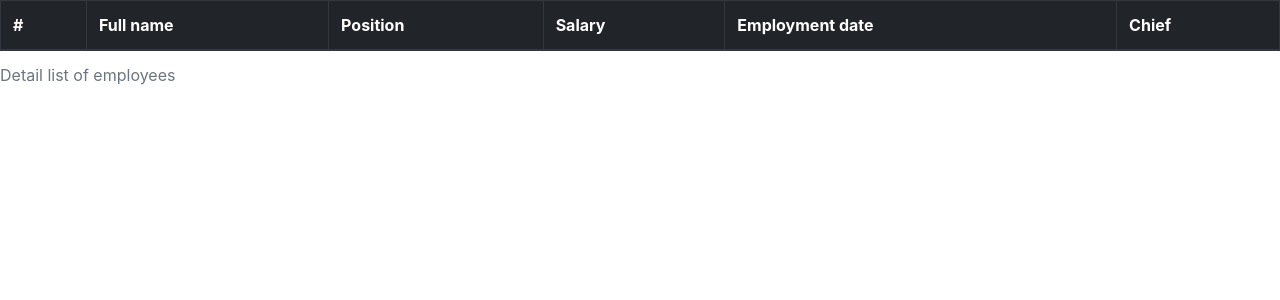
After one commit to francuz08011990/employees, a Django app: page /detail_list/ in a window 1280 px wide. The commit adds this page. Shown: the top 300 px of the page. Run offline with Django 3.2, Linux system fonts and the light colour scheme; lists and menus that the app fills with data are empty; some libraries are stand-ins or nearby versions.

Commit message:
Added detail list of employees

```diff
--- /dev/null
+++ b/app/templates/detail_list.html
@@ -0,0 +1,41 @@
+<!DOCTYPE html>
+<html lang="en">
+<head>
+    <meta charset="UTF-8">
+    <meta name="viewport" content="width=device-width, initial-scale=1, shrink-to-fit=no">
+
+    <!-- Bootstrap CSS -->
+    <link rel="stylesheet" href="https://maxcdn.bootstrapcdn.com/bootstrap/4.0.0/css/bootstrap.min.css"
+          integrity="sha384-Gn5384xqQ1aoWXA+058RXPxPg6fy4IWvTNh0E263XmFcJlSAwiGgFAW/dAiS6JXm" crossorigin="anonymous">
+
+    <title>Detail list of employees</title>
+</head>
+<body>
+    <table class="table table-bordered table-hover">
+        <caption>Detail list of employees</caption>
+        <thead class="thead-dark">
+            <tr>
+                <th scope="col">#</th>
+                <th scope="col">Full name</th>
+                <th scope="col">Position</th>
+                <th scope="col">Salary</th>
+                <th scope="col">Employment date</th>
+                <th scope="col">Chief</th>
+
+            </tr>
+        </thead>
+        {% for employee in employees %}
+            <tbody>
+                <tr>
+                    <th scope="row">{{ employee.id }}</th>
+                    <td>{{ employee.get_full_name}}</td>
+                    <td>{{ employee.position }}</td>
+                    <td>{{ employee.salary }}</td>
+                    <td>{{ employee.employment_date }}</td>
+                    <td>{{ employee.chief.get_full_name }}</td>
+                </tr>
+            </tbody>
+        {% endfor %}
+    </table>
+</body>
+</html>
--- a/app/templates/index.html
+++ b/app/templates/index.html
@@ -11,7 +11,7 @@
           integrity="sha384-Gn5384xqQ1aoWXA+058RXPxPg6fy4IWvTNh0E263XmFcJlSAwiGgFAW/dAiS6JXm" crossorigin="anonymous">
     <link rel="stylesheet" href="{% static 'css/custom_style.css' %}">
 
-    <title>EMPLOYEES</title>
+    <title>Employees</title>
 </head>
 <body>
 <h2>List of employees</h2>
--- a/app/urls.py
+++ b/app/urls.py
@@ -1,6 +1,7 @@
 from django.urls import path
-from .views import all_employees
+from .views import all_employees, detail_list
 
 urlpatterns = [
-    path('', all_employees, name='all_employees')
+    path('', all_employees, name='all_employees'),
+    path('detail_list/', detail_list, name='detail_list')
 ]
--- a/app/views.py
+++ b/app/views.py
@@ -6,3 +6,9 @@ def all_employees(request):
     employees_list = Profile.objects.filter(chief=None)
     data = {'employees': employees_list}
     return render(request, 'index.html', data)
+
+
+def detail_list(request):
+    employees = Profile.objects.all()
+    data = {'employees': employees}
+    return render(request, 'detail_list.html', data)
```
